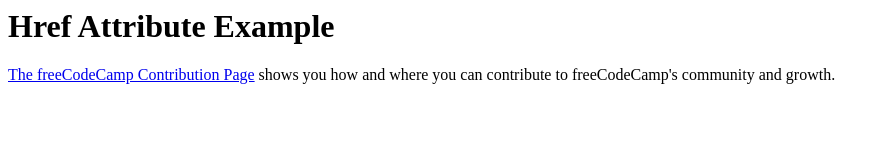
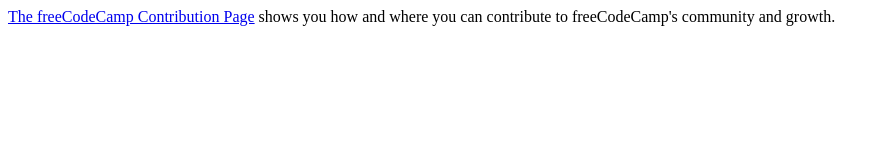
Before and after one commit to YanaKonopleva/rep1, a plain HTML site: page index.html in a window 1280 px wide. Shown: the whole page, without its empty margins (0-890 px from the left). Drawn offline with Linux system fonts and the light colour scheme.

Commit message:
Add some code

```diff
--- a/index.html
+++ b/index.html
@@ -3,7 +3,7 @@
     <title>Href Attribute Example</title>
   </head>
   <body>
-    <h1>Href Attribute Example</h1>
+
     <p>
       <a href="https://www.freecodecamp.org/contribute/">The freeCodeCamp Contribution Page</a> shows you how and where you can contribute to freeCodeCamp's community and growth.
     </p>
```
